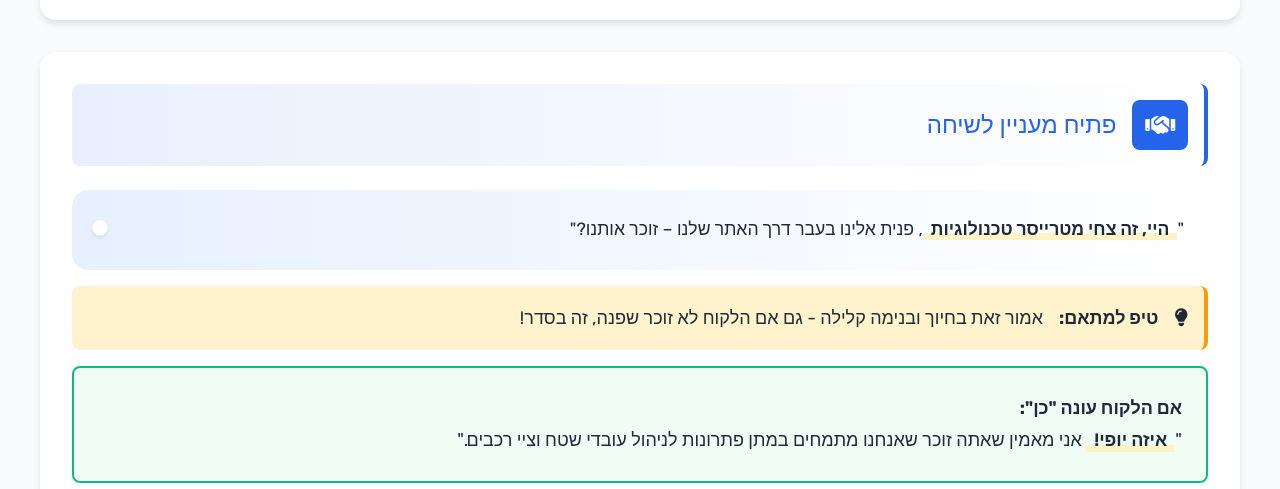
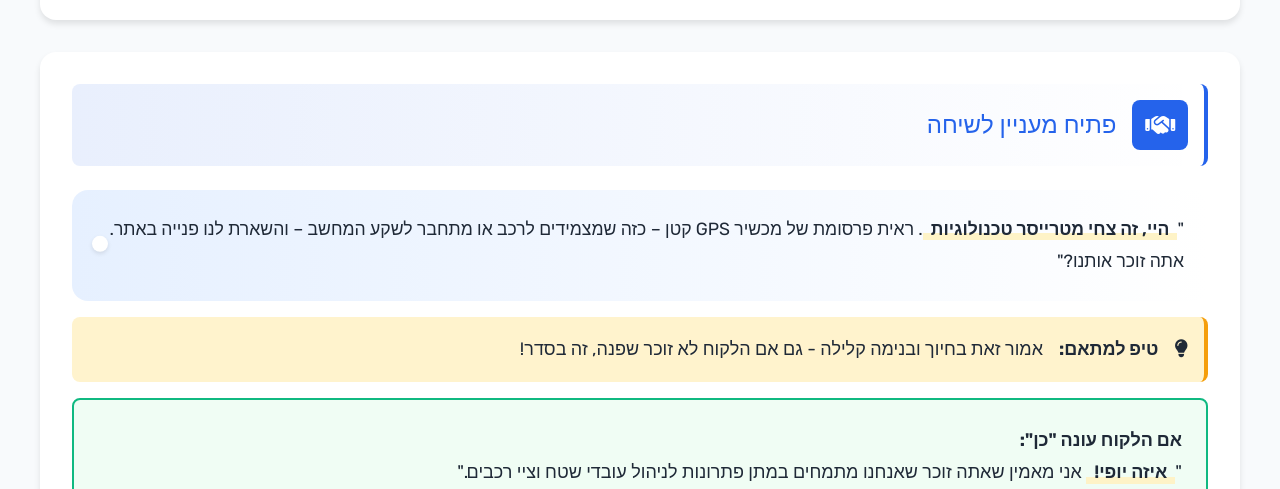
Before and after one commit to naorbarzion/tz, a plain HTML site: page sales-script.html in a window 1280 px wide. Shown: the part 311-800 px from the top of the page. Drawn offline with Linux system fonts and the light colour scheme.

Commit message:
Update sales-script.html

```diff
--- a/sales-script.html
+++ b/sales-script.html
@@ -281,7 +281,7 @@
                 פתיח מעניין לשיחה
             </div>
             <div style="position: relative; background: linear-gradient(to right, #e6f0ff, transparent); border-radius: 1rem; padding: 1.5rem;">
-                <p style="font-size: 1.1rem;">"<span class="highlight">היי, זה צחי מטרייסר טכנולוגיות</span>, פנית אלינו בעבר דרך האתר שלנו – זוכר אותנו?"</p>
+                <p style="font-size: 1.1rem;">"<span class="highlight">היי, זה צחי מטרייסר טכנולוגיות</span>. ראית פרסומת של מכשיר GPS קטן – כזה שמצמידים לרכב או מתחבר לשקע המחשב – והשארת לנו פנייה באתר. אתה זוכר אותנו?"</p>
                 <div style="position: absolute; left: 20px; top: 50%; transform: translateY(-50%);">
                     <i class="fas fa-wink" style="font-size: 1.5rem; color: var(--warning); background: white; padding: 0.5rem; border-radius: 50%; box-shadow: 0 2px 4px rgba(0,0,0,0.1);"></i>
                 </div>
```
